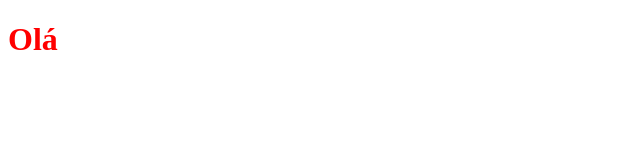
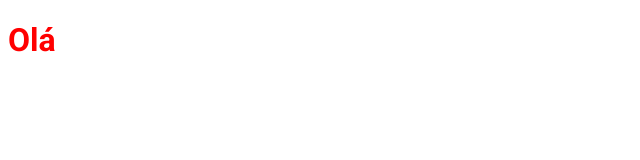
Before and after one commit to edcnogueira/ignews, a Next.js app: page / in a window 1280 px wide. Shown: the top 160 px of the page, without its empty margins (0-640 px from the left). Built offline with nearby package versions, Linux system fonts and the light colour scheme.

Commit message:
feat: configura fonte roboto para a aplicação

```diff
--- /dev/null
+++ b/src/pages/_document.tsx
@@ -0,0 +1,21 @@
+import Document, {Html, Head, Main, NextScript} from "next/document"
+
+
+export default class MyDocument extends Document {
+    render(){
+        return(
+            <Html>
+                <Head>
+                    <link rel="preconnect" href="https://fonts.googleapis.com" />
+                    <link rel="preconnect" href="https://fonts.gstatic.com" />
+                    <link href="https://fonts.googleapis.com/css2?family=Roboto:wght@400;700;900&display=swap" rel="stylesheet" />
+                    <title>ig.news</title>
+                </Head>
+                <body>
+                    <Main />
+                    <NextScript/>
+                </body>
+            </Html>
+        )
+    }
+}
--- a/src/styles/home.module.scss
+++ b/src/styles/home.module.scss
@@ -1,3 +1,4 @@
 .title{
+    font-family: Roboto;
     color: red
 }
```
